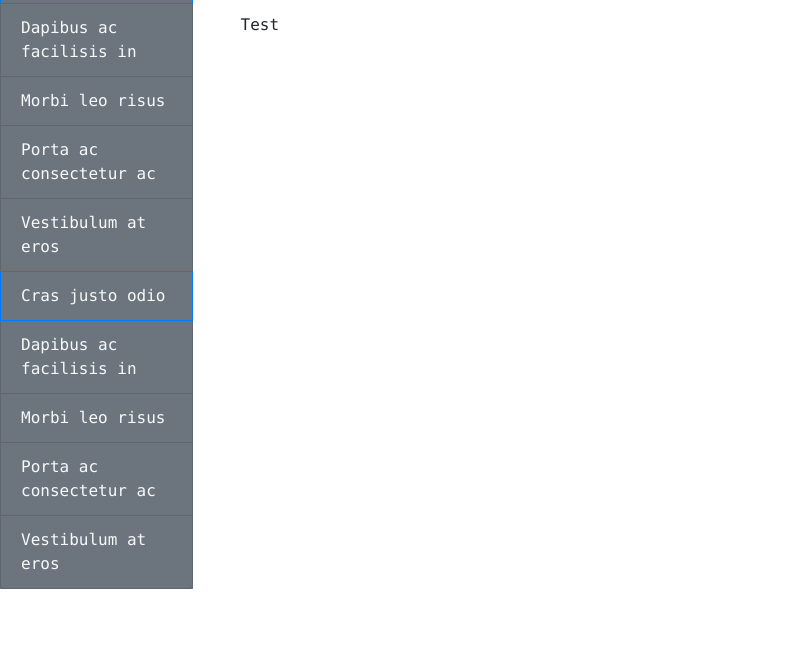
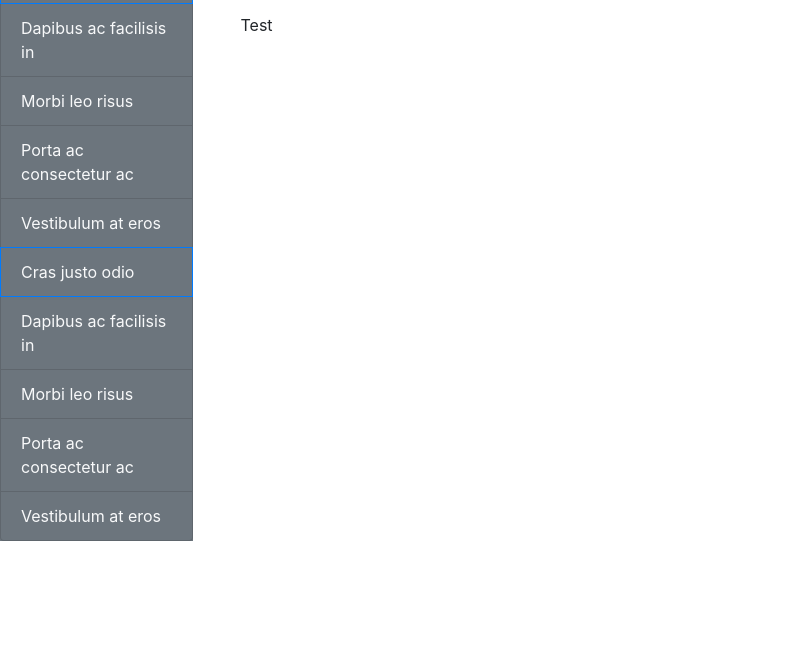
Before and after one commit to bxker/top-notes, an Electron app: page index.html in a window 800 px wide. Shown: the part 138-800 px from the top of the page. Drawn offline with nearby package versions, Linux system fonts and the light colour scheme.

Commit message:
changed some fonts

```diff
--- a/index.html
+++ b/index.html
@@ -10,7 +10,7 @@
         integrity="sha384-ggOyR0iXCbMQv3Xipma34MD+dH/1fQ784/j6cY/iJTQUOhcWr7x9JvoRxT2MZw1T" crossorigin="anonymous">
 </head>
 
-<body class="text-monospace">
+<body class="text-exo">
     <!--This is the section for the header-->
     <div class="navbar navbar-fixed-top container-fluid bg-dark text-light">
         <h2 style="padding-left: 20px; ">Top Notes</h2>
--- a/styles/index.css
+++ b/styles/index.css
@@ -1,9 +1,7 @@
 html,body,.container {
     margin: 0 auto;
 }
-.container {
 
-}
 
 .row {
     height: 100%;
@@ -16,9 +14,7 @@ html,body,.container {
 }
 
 
-#main-section {
-    max-width: ;
-}
+
 
 #note-title {
     padding-top: 10px;
```
Also changed, not shown: login.html (+1 -1 lines).
